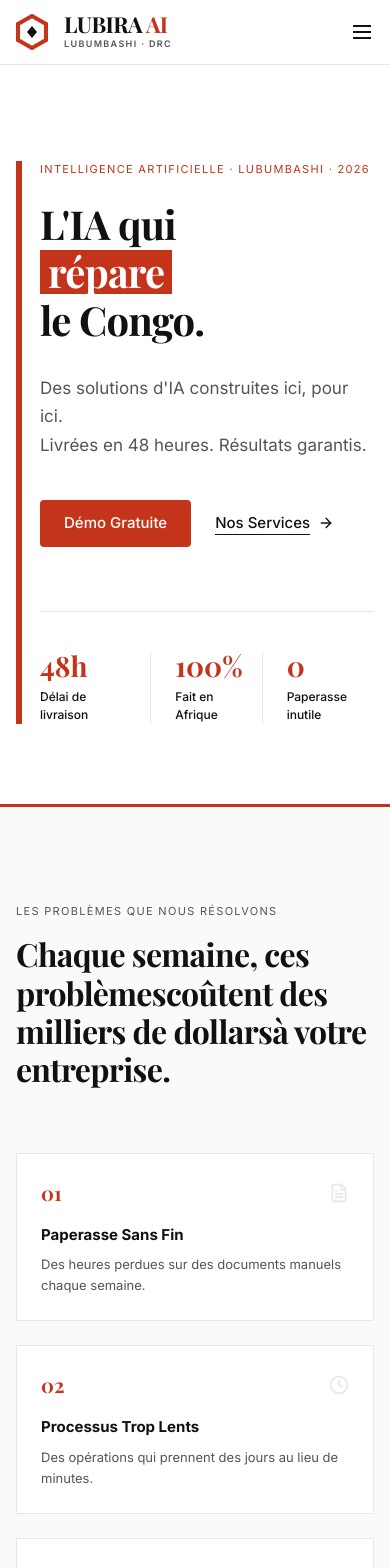
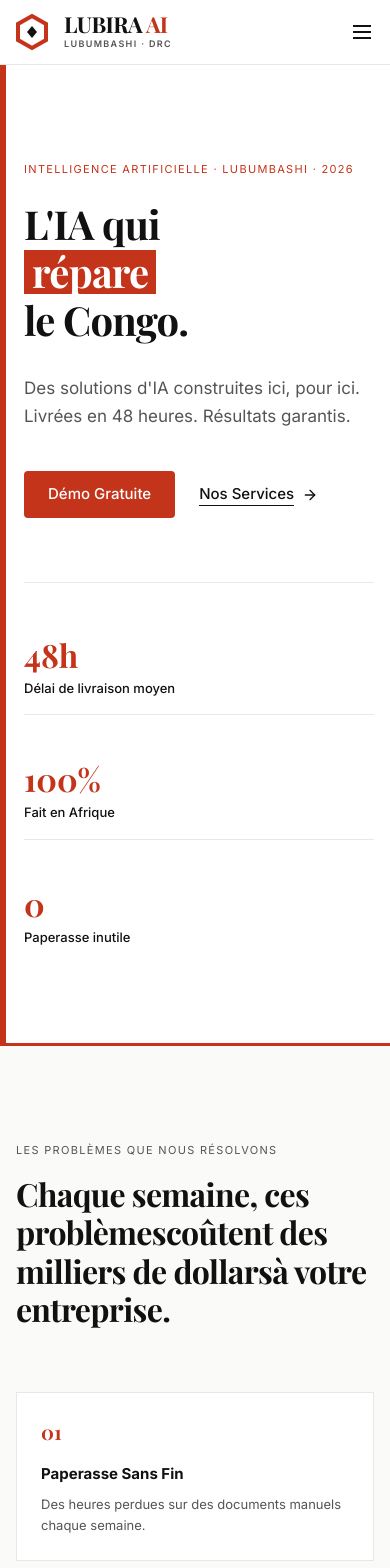
Before and after one commit to dkaridass/lubira-ai, a React (Vite) app: page / in a window 390 px wide. Shown: the top 1568 px of the page. Built offline with nearby package versions, Linux system fonts and the light colour scheme; a web font is replaced by a local one.

Commit message:
Revert "Visual upgrade: hero split layout, problem icons, dashboard mockup"
This reverts commit 0efb8dea64a57bb35f5f1e994b7020799fa24711.

```diff
--- a/src/pages/Home.jsx
+++ b/src/pages/Home.jsx
@@ -1,6 +1,6 @@
 import { Link } from 'react-router-dom';
 import { AnimatedSection, AnimatedCard } from '../components/AnimatedSection';
-import { ArrowRight, FileText, Clock, UserX, ShieldAlert, Headset, Database } from 'lucide-react';
+import { ArrowRight, CheckCircle2 } from 'lucide-react';
 import SEO from '../components/SEO';
 
 export default function Home() {
@@ -12,11 +12,8 @@ export default function Home() {
         path="/"
       />
       {/* HERO SECTION */}
-      <section className="bg-white">
-        <div className="max-w-7xl mx-auto px-4 sm:px-6 lg:px-8 pt-24 pb-20">
-          <div className="grid grid-cols-1 lg:grid-cols-2 gap-12 lg:gap-16 items-center">
-            {/* Left Column - Text */}
-            <AnimatedSection borderLeft>
+      <AnimatedSection borderLeft className="max-w-7xl mx-auto px-4 sm:px-6 lg:px-8 pt-24 pb-20">
+        <div className="max-w-4xl">
           <p className="eyebrow text-red-accent mb-6">INTELLIGENCE ARTIFICIELLE · LUBUMBASHI · 2026</p>
           <h1 className="text-[40px] md:text-[56px] leading-[1.1] tracking-[-0.02em] font-bold mb-8">
             <span className="block">L'IA qui</span>
@@ -40,33 +37,22 @@ export default function Home() {
 
           <hr className="border-gray-border mb-10" />
 
-              <div className="grid grid-cols-3 gap-0 divide-x divide-gray-border">
-                <div className="pr-6">
-                  <p className="font-playfair text-red-accent font-bold text-[28px] md:text-[32px] leading-none mb-2">48h</p>
-                  <p className="text-[12px] md:text-[13px] font-medium text-black-strong">Délai de livraison</p>
+          <div className="grid grid-cols-1 md:grid-cols-3 gap-8 md:gap-0 divide-y md:divide-y-0 md:divide-x divide-gray-border">
+            <div className="md:pr-8 py-4 md:py-0">
+              <p className="font-playfair text-red-accent font-bold text-[32px] leading-none mb-2">48h</p>
+              <p className="text-[13px] font-medium text-black-strong">Délai de livraison moyen</p>
             </div>
-                <div className="px-6">
-                  <p className="font-playfair text-red-accent font-bold text-[28px] md:text-[32px] leading-none mb-2">100%</p>
-                  <p className="text-[12px] md:text-[13px] font-medium text-black-strong">Fait en Afrique</p>
+            <div className="md:px-8 py-4 md:py-0">
+              <p className="font-playfair text-red-accent font-bold text-[32px] leading-none mb-2">100%</p>
+              <p className="text-[13px] font-medium text-black-strong">Fait en Afrique</p>
             </div>
-                <div className="pl-6">
-                  <p className="font-playfair text-red-accent font-bold text-[28px] md:text-[32px] leading-none mb-2">0</p>
-                  <p className="text-[12px] md:text-[13px] font-medium text-black-strong">Paperasse inutile</p>
+            <div className="md:pl-8 py-4 md:py-0">
+              <p className="font-playfair text-red-accent font-bold text-[32px] leading-none mb-2">0</p>
+              <p className="text-[13px] font-medium text-black-strong">Paperasse inutile</p>
+            </div>
           </div>
         </div>
       </AnimatedSection>
-
-            {/* Right Column - Hero Visual */}
-            <div className="hidden lg:block">
-              <img
-                src="/hero-visual.png"
-                alt="LUBIRA AI - Intelligence Artificielle au Congo"
-                className="w-full h-auto max-w-lg mx-auto drop-shadow-2xl"
-              />
-            </div>
-          </div>
-        </div>
-      </section>
 
       {/* PROBLEM SECTION */}
       <section className="bg-off-white border-t-[3px] border-red-accent py-24">
@@ -83,18 +69,15 @@ export default function Home() {
 
             <div className="grid grid-cols-1 md:grid-cols-2 lg:grid-cols-3 gap-6">
               {[
-                { n: "01", t: "Paperasse Sans Fin", d: "Des heures perdues sur des documents manuels chaque semaine.", icon: FileText },
-                { n: "02", t: "Processus Trop Lents", d: "Des opérations qui prennent des jours au lieu de minutes.", icon: Clock },
-                { n: "03", t: "Erreurs Humaines", d: "Des erreurs coûteuses causées par la saisie manuelle répétitive.", icon: UserX },
-                { n: "04", t: "Conformité Difficile", d: "Des rapports complexes qui épuisent vos équipes chaque mois.", icon: ShieldAlert },
-                { n: "05", t: "Service Client Lent", d: "Des clients qui attendent des heures pour des réponses simples.", icon: Headset },
-                { n: "06", t: "Données Inexploitées", d: "Des données précieuses bloquées dans des fichiers Excel illisibles.", icon: Database }
+                { n: "01", t: "Paperasse Sans Fin", d: "Des heures perdues sur des documents manuels chaque semaine." },
+                { n: "02", t: "Processus Trop Lents", d: "Des opérations qui prennent des jours au lieu de minutes." },
+                { n: "03", t: "Erreurs Humaines", d: "Des erreurs coûteuses causées par la saisie manuelle répétitive." },
+                { n: "04", t: "Conformité Difficile", d: "Des rapports complexes qui épuisent vos équipes chaque mois." },
+                { n: "05", t: "Service Client Lent", d: "Des clients qui attendent des heures pour des réponses simples." },
+                { n: "06", t: "Données Inexploitées", d: "Des données précieuses bloquées dans des fichiers Excel illisibles." }
               ].map((prob, i) => (
-                <AnimatedCard key={prob.n} index={i} className="bg-white border border-gray-border p-6 hover:border-l-[3px] hover:border-l-red-accent transition-all duration-300 group">
-                  <div className="flex items-center justify-between mb-4">
-                    <p className="font-playfair text-red-accent font-bold text-[20px]">{prob.n}</p>
-                    <prob.icon className="w-5 h-5 text-gray-border group-hover:text-red-accent transition-colors" />
-                  </div>
+                <AnimatedCard key={prob.n} index={i} className="bg-white border border-gray-border p-6 hover:border-l-[3px] hover:border-l-red-accent transition-all duration-300">
+                  <p className="font-playfair text-red-accent font-bold text-[20px] mb-4">{prob.n}</p>
                   <h3 className="font-inter font-bold text-black-strong text-[15px] mb-2">{prob.t}</h3>
                   <p className="text-gray-body text-[13px] leading-relaxed">{prob.d}</p>
                 </AnimatedCard>
@@ -190,7 +173,7 @@ export default function Home() {
             <p className="eyebrow text-red-accent mb-6">PREMIÈRE RÉALISATION</p>
 
             <div className="grid grid-cols-1 lg:grid-cols-12 gap-12">
-              <div className="lg:col-span-7">
+              <div className="lg:col-span-8">
                 <div className="mb-8">
                   <h3 className="font-inter font-bold text-black-strong text-[24px] mb-1">Hong Ning Mining SARL</h3>
                   <span className="inline-block px-2 py-1 bg-off-white border border-gray-border text-[11px] font-medium text-gray-body uppercase tracking-wider">
@@ -206,42 +189,34 @@ export default function Home() {
                   Panneau d'administration IA avec génération automatique de documents conformes en moins de 10 secondes.
                 </p>
 
-                <div className="grid grid-cols-3 gap-8">
+                <div className="grid grid-cols-1 sm:grid-cols-3 gap-8">
                   <div>
-                    <p className="font-playfair text-red-accent font-bold text-[28px] md:text-[32px] leading-none mb-2">10 sec</p>
-                    <p className="text-[12px] md:text-[13px] font-medium text-black-strong">Génération de documents</p>
+                    <p className="font-playfair text-red-accent font-bold text-[32px] leading-none mb-2">10 sec</p>
+                    <p className="text-[13px] font-medium text-black-strong">Génération de documents</p>
                   </div>
                   <div>
-                    <p className="font-playfair text-red-accent font-bold text-[28px] md:text-[32px] leading-none mb-2">100%</p>
-                    <p className="text-[12px] md:text-[13px] font-medium text-black-strong">Conformité OCDE</p>
+                    <p className="font-playfair text-red-accent font-bold text-[32px] leading-none mb-2">100%</p>
+                    <p className="text-[13px] font-medium text-black-strong">Conformité OCDE</p>
                   </div>
                   <div>
-                    <p className="font-playfair text-red-accent font-bold text-[28px] md:text-[32px] leading-none mb-2">3 jours</p>
-                    <p className="text-[12px] md:text-[13px] font-medium text-black-strong">Délai de livraison</p>
+                    <p className="font-playfair text-red-accent font-bold text-[32px] leading-none mb-2">3 jours</p>
+                    <p className="text-[13px] font-medium text-black-strong">Délai de livraison</p>
+                  </div>
                 </div>
               </div>
 
-                <div className="flex flex-wrap gap-2 mt-10">
+              <div className="lg:col-span-4 flex flex-col justify-end lg:items-end">
+                <div className="flex flex-wrap gap-2 lg:justify-end">
                   {['React', 'Supabase', 'Claude AI', 'jsPDF'].map(tech => (
                     <span key={tech} className="px-3 py-1.5 bg-off-white border border-gray-border text-gray-body text-[12px] font-medium">
                       {tech}
                     </span>
                   ))}
                 </div>
-                <Link to="/realisations" className="mt-6 text-[14px] font-medium text-red-accent hover:text-black-strong transition-colors flex items-center gap-1 group">
+                <Link to="/realisations" className="mt-8 text-[14px] font-medium text-red-accent hover:text-black-strong transition-colors flex items-center gap-1 group lg:justify-end">
                   Lire l'étude de cas complète
                   <ArrowRight className="w-4 h-4 transform group-hover:translate-x-1 transition-transform" />
                 </Link>
-              </div>
-
-              <div className="lg:col-span-5 flex items-center">
-                <div className="w-full bg-[#0D1117] p-4 shadow-2xl overflow-hidden">
-                  <img
-                    src="/dashboard-mockup.png"
-                    alt="Dashboard IA - Hong Ning Mining"
-                    className="w-full h-auto"
-                  />
-                </div>
               </div>
             </div>
           </AnimatedSection>
--- a/src/pages/Projects.jsx
+++ b/src/pages/Projects.jsx
@@ -87,15 +87,6 @@ export default function Projects() {
                   </div>
                 </div>
 
-                {/* Dashboard Screenshot */}
-                <div className="bg-[#0D1117] p-3 shadow-xl mb-8 overflow-hidden">
-                  <img
-                    src="/dashboard-mockup.png"
-                    alt="Dashboard IA Hong Ning Mining - Panneau d'administration"
-                    className="w-full h-auto"
-                  />
-                </div>
-
                 <div>
                   <h4 className="font-inter font-bold text-[13px] uppercase tracking-[0.12em] text-black-strong mb-4">Technologies Déployées</h4>
                   <div className="flex flex-wrap gap-2">
```
Also changed, not shown: public/dashboard-mockup.png (deleted), public/hero-visual.png (deleted). Lines whose indentation alone changed are shown as unchanged.
